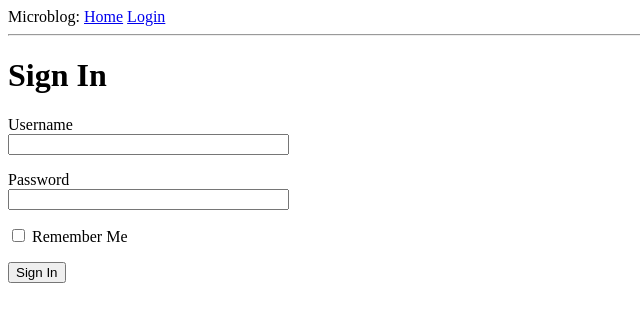
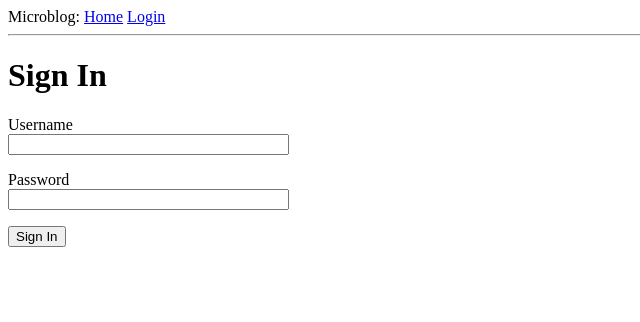
Before and after one commit to jamiestephens/bookrecommender, a Flask app: page / in a window 1280 px wide. Shown: the top 322 px of the page, without its empty margins (0-640 px from the left). Run offline with Flask 2, Linux system fonts and the light colour scheme.

Commit message:
template updates

```diff
--- a/app/forms.py
+++ b/app/forms.py
@@ -7,11 +7,10 @@ Created on Fri Jun  4 13:29:03 2021
 
 
 from flask_wtf import FlaskForm
-from wtforms import StringField, PasswordField, BooleanField, SubmitField
+from wtforms import StringField, PasswordField, SubmitField
 from wtforms.validators import DataRequired
 
-class LoginForm(FlaskForm):
+class SearchForm(FlaskForm):
     username = StringField('Username', validators=[DataRequired()])
     password = PasswordField('Password', validators=[DataRequired()])
-    remember_me = BooleanField('Remember Me')
     submit = SubmitField('Sign In')
--- a/app/routes.py
+++ b/app/routes.py
@@ -8,17 +8,17 @@ Created on Fri Jun  4 13:05:57 2021
 from flask import render_template, flash, redirect, url_for
 
 from app import app
-from app.forms import LoginForm
+from app.forms import SearchForm
 
 @app.route('/')
 @app.route('/login', methods=['GET', 'POST'])
 def login():
-    form = LoginForm()
+    form = SearchForm()
     if form.validate_on_submit():
-        flash('Login requested for user {}, remember_me={}'.format(
-            form.username.data, form.remember_me.data))
+        flash('Login requested for user {}'.format(
+            form.username.data))
         return redirect(url_for('index'))
-    return render_template('login.html', title='Sign In', form=form)
+    return render_template('search.html', title='Sign In', form=form)
 
 @app.route('/index')
 def index():
--- a/app/templates/login.html
+++ b/app/templates/search.html
@@ -18,7 +18,6 @@
             <span style="color: red;">[{{ error }}]</span>
             {% endfor %}
         </p>
-        <p>{{ form.remember_me() }} {{ form.remember_me.label }}</p>
         <p>{{ form.submit() }}</p>
     </form>
 {% endblock %}
--- a/goodreadsearch.py
+++ b/goodreadsearch.py
@@ -29,10 +29,10 @@ def findBook(book):
     if EC.visibility_of_element_located((By.ID, "modal__content")):
         print("yes")
 
-    book = driver.find_element_by_css_selector('button.gr-iconButton')
-    print(book)
+    #book = driver.find_element_by_css_selector('button.gr-iconButton')
+    #print(book)
 
-    print("Book found is: ")
+    print("Book found is: ",driver)
     print("Author: ")
     answer = (input("Continue? (Y/N): "))
     if str(answer) == "Y":
```
Also changed, not shown: 1 other file.
